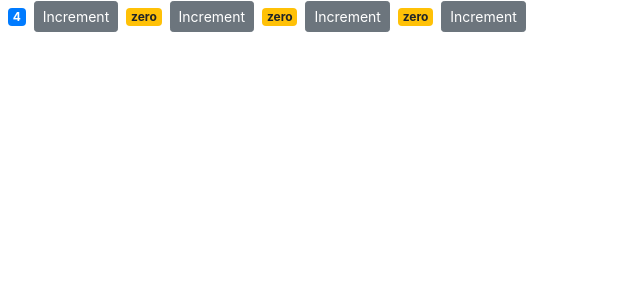
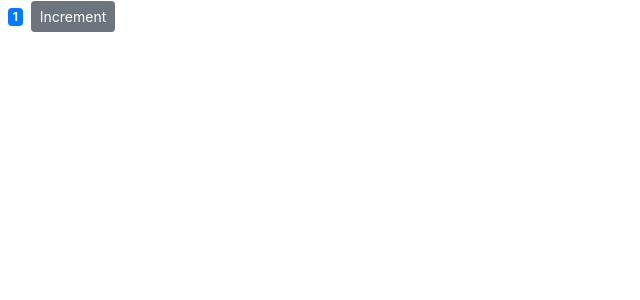
Before and after one commit to nazaninqfn/react, a React (Create React App) app in the folder counter-app/: page / in a window 1280 px wide. Shown: the top 300 px of the page, without its empty margins (0-640 px from the left). Built offline with nearby package versions, Linux system fonts and the light colour scheme.

Commit message:
counter on new branch

```diff
--- a/counter-app/src/components/counter.jsx
+++ b/counter-app/src/components/counter.jsx
@@ -2,34 +2,35 @@ import React, { Component } from 'react'
 
 class Counter extends Component {
     state = {
-        value:this.props.value,
+        count: 1,
     };
 
 
     handleIncrement = () => {
-        this.setState({value:this.state.value+1});
+        this.setState({count:this.state.count+1});
     };
 
     render() {
-
         return (
         <React.Fragment>
 
             <span className={this.getBadgeClasses()}>{this.formatCount()}</span>
             <button
-            onClick={this.handelIncrement}
-            className='btn btn-secondary btn-sm'>Increment</button>
+            onClick={this.handleIncrement}
+            className='btn btn-secondary btn-sm'>
+            Increment
+            </button>
 
         </React.Fragment>
         );
     }
     getBadgeClasses() {
         let classes = "badge m-2 badge-";
-        classes += this.state.value === 0 ? "warning" : "primary";
+        classes += this.state.count === 0 ? "warning" : "primary";
         return classes;
     }
     formatCount(){
-        const{value: count} = this.state;
+        const{count} = this.state;
         return count === 0 ? 'zero': count;
     }
 }
--- a/counter-app/src/components/counters.jsx
+++ /dev/null
@@ -1,26 +0,0 @@
-import React, { Component } from 'react'
-import Counter from './counter';
-class Counters extends Component {
-    state = {
-        counters: [
-            {id:1, value:4 },
-            {id:2, value:0 },
-            {id:3, value:0 },
-            {id:4, value:0 },
-
-        ]
-    } ;
-
-    render() {
-        return (
-        <div>
-            {this.state.counters.map(counter => (
-            <Counter key={counter.id} value={counter.value}>
-                <h4>Counter #{counter.id}</h4>
-            </Counter>
-            ))}
-        </div>);
-    }
-}
-
-export default Counters;
--- a/counter-app/src/index.js
+++ b/counter-app/src/index.js
@@ -4,12 +4,13 @@ import './index.css';
 // import App from './App';
 import reportWebVitals from './reportWebVitals';
 import "bootstrap/dist/css/bootstrap.css";
-import Counters from "./components/counters";
+import Counter from './components/counter';
+
 
 const root = ReactDOM.createRoot(document.getElementById('root'));
 root.render(
   <React.StrictMode>
-    < Counters/>
+    < Counter/>
   </React.StrictMode>
 );
 
```
